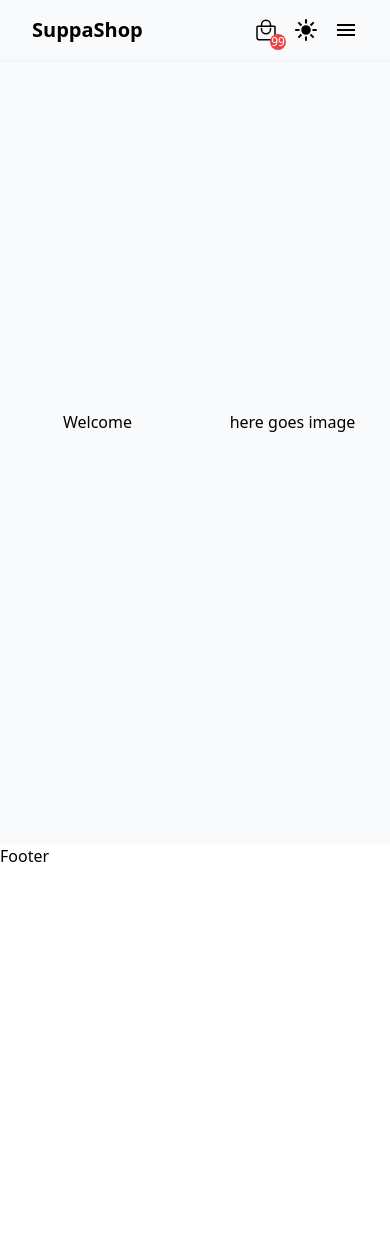
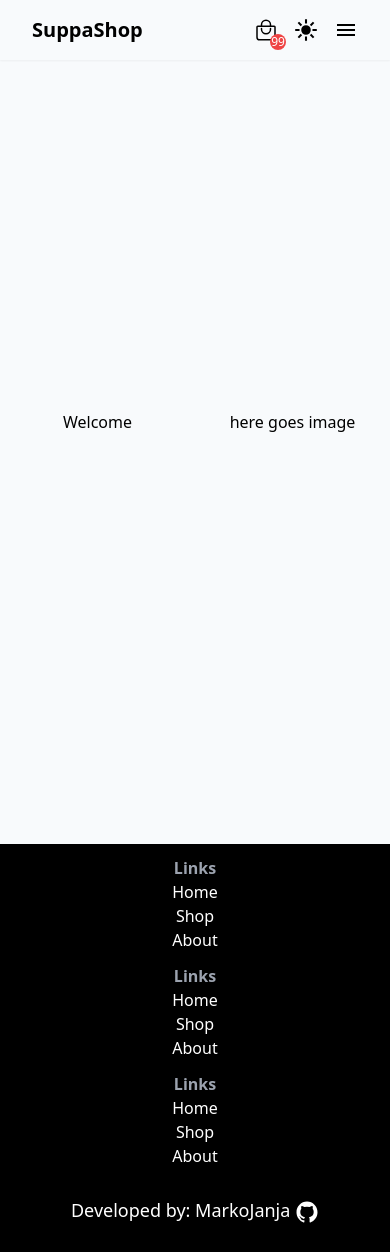
Before and after one commit to markojanja/shopping_cart, a React (Vite) app: page / in a window 390 px wide. Before the commit the page ends 868 px from the top, so only its background shows below. Built offline with nearby package versions, Linux system fonts and the light colour scheme.

Commit message:
added mobile nav,basic footer, and basic navigation logic

```diff
--- a/src/components/Footer.jsx
+++ b/src/components/Footer.jsx
@@ -1,5 +1,37 @@
+import { IoLogoGithub } from "react-icons/io5";
+
 const Footer = () => {
-  return <footer>Footer</footer>;
+  return (
+    <footer className='w-full grid grid-cols-1 sm:grid-cols-3 items-center content-center gap-3 bg-black text-white py-3'>
+      <ul className='flex flex-col items-center justify-center'>
+        <h3 className='text-gray-400 font-bold'>Links</h3>
+        <li>Home</li>
+        <li>Shop</li>
+        <li>About</li>
+      </ul>
+
+      <ul className='flex flex-col items-center justify-center'>
+        <h3 className='text-gray-400 font-bold'>Links</h3>
+        <li>Home</li>
+        <li>Shop</li>
+        <li>About</li>
+      </ul>
+      <ul className='flex flex-col items-center justify-center'>
+        <h3 className='text-gray-400 font-bold'>Links</h3>
+        <li>Home</li>
+        <li>Shop</li>
+        <li>About</li>
+      </ul>
+      <div className='w-full py-4 px-8 flex items-center justify-center sm:col-span-3'>
+        <h3 className='text-lg'>
+          Developed by:{" "}
+          <a href='text-center'>
+            MarkoJanja <IoLogoGithub className='inline text-2xl' />
+          </a>
+        </h3>
+      </div>
+    </footer>
+  );
 };
 
 export default Footer;
--- /dev/null
+++ b/src/components/MobileNavbar.jsx
@@ -0,0 +1,19 @@
+import { IoCloseSharp } from "react-icons/io5";
+
+const MobileNavbar = ({ onClick }) => {
+  return (
+    <div className='absolute inset-0 z-50'>
+      <div className='fixed inset-0 h-screen backdrop-blur -z-10' onClick={onClick}></div>
+      <ul className='relative flex flex-col text-md bg-white border-gray-300 shadow-sm border-l-0 h-screen w-3/4 items-center pt-[25%] justify-start ml-auto gap-11'>
+        <button className='absolute right-2 top-4 outline-none border-none cursor-pointer' onClick={onClick}>
+          <IoCloseSharp className='text-xl' />
+        </button>
+        <li className='cursor-pointer'>Home</li>
+        <li className='cursor-pointer'>Shop</li>
+        <li className='cursor-pointer'>About</li>
+      </ul>
+    </div>
+  );
+};
+
+export default MobileNavbar;
--- a/src/components/Navbar.jsx
+++ b/src/components/Navbar.jsx
@@ -1,11 +1,19 @@
 import { useState } from "react";
+import MobileNavbar from "./MobileNavbar";
 import { IoBagHandleOutline, IoSunnySharp, IoMoonSharp, IoMenuSharp } from "react-icons/io5";
 
 const Navbar = () => {
   const [theme, setTheme] = useState(true);
+  const [mobileNav, setMobileNav] = useState(false);
+
+  const togggleMobileView = () => {
+    setMobileNav(!mobileNav);
+  };
 
   return (
-    <nav className='fixed flex items-center justify-between w-full py-4  px-8 shadow-sm'>
+    <>
+      {mobileNav && <MobileNavbar onClick={togggleMobileView} />}
+      <nav className='fixed flex items-center justify-between w-full py-4  px-8 shadow-sm z-40'>
         <div id='nav-logo' className='cursor-pointer'>
           <h3 className='text-xl font-bold'>SuppaShop</h3>
         </div>
@@ -31,19 +39,13 @@ const Navbar = () => {
                 <IoMoonSharp />
               </li>
             )}
-          <li className='sm:hidden cursor-pointer'>
+            <li className='sm:hidden cursor-pointer' onClick={togggleMobileView}>
               <IoMenuSharp />
             </li>
           </ul>
         </div>
-      {/* <div className='fixed inset-0 h-screen backdrop-blur'>
-        <ul className='flex flex-col text-md bg-yellow-800 h-full w-3/4 items-center pt-[25%] justify-start ml-auto gap-11'>
-          <li className='cursor-pointer'>Home</li>
-          <li className='cursor-pointer'>Shop</li>
-          <li className='cursor-pointer'>About</li>
-        </ul>
-      </div> */}
       </nav>
+    </>
   );
 };
 
```
Lines whose indentation alone changed are shown as unchanged.
